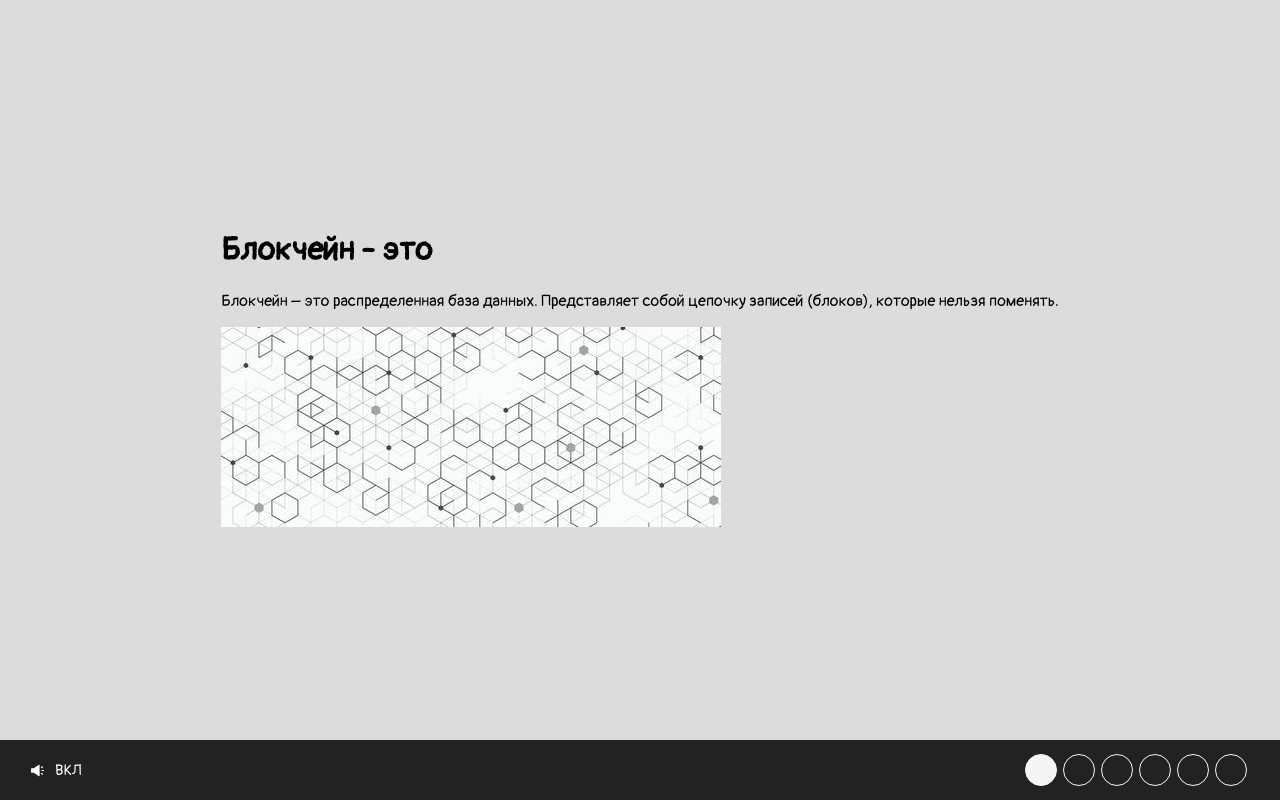
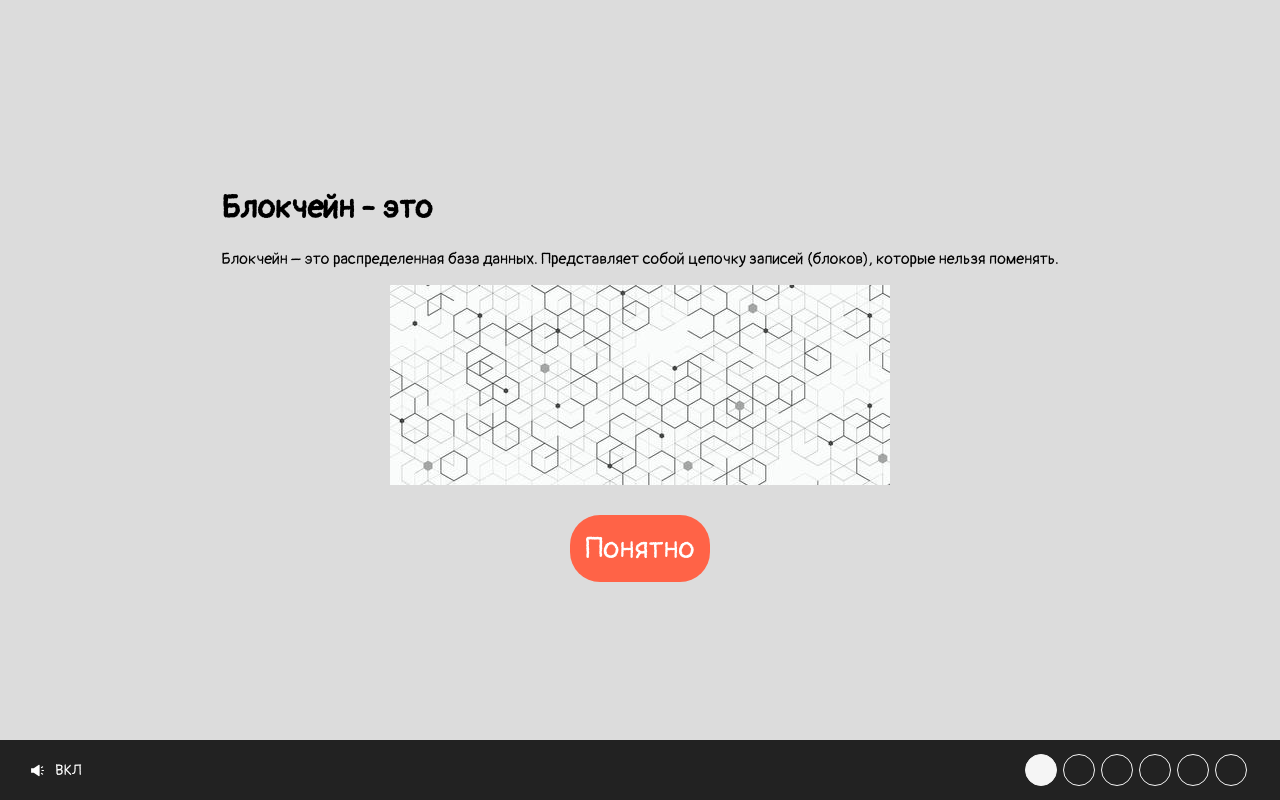
Before and after one commit to zoxione/blockchain-learn, a React (Create React App) app: page / in a window 1280 px wide. Both pictures are taken after a click on the button "Играть". Built offline with nearby package versions, Linux system fonts and the light colour scheme.

Commit message:
first page

```diff
--- a/src/App.css
+++ b/src/App.css
@@ -38,3 +38,20 @@ body, p, button {
 .button_start:hover {
   background-color: rgb(251, 130, 109);
 }
+
+.button_next {
+  font-size: 30px;
+  background-color: tomato;
+  color: white;
+  cursor: pointer;
+  padding: 15px;
+  border: 0;
+  border-radius: 30px;
+  display: block;
+  margin-left: auto;
+  margin-right: auto;
+}
+
+.button_next:hover {
+  background-color: rgb(251, 130, 109);
+}
--- a/src/App.js
+++ b/src/App.js
@@ -33,7 +33,10 @@ class App extends React.Component {
             </div>
           }
           { this.state.page === 1 &&
-            <First />
+            <div>
+              <First />
+              <button className="button_next">Понятно</button>
+            </div>
           }
         </div>
         <Menu page={this.state.page} />
--- a/src/pages/First.css
+++ b/src/pages/First.css
@@ -1,3 +1,16 @@
 .first {
     margin: 30px;
 }
+
+.first img {
+    display: block;
+    margin-left: auto;
+    margin-right: auto;
+    height: 100px;
+}
+
+@media screen and (min-width: 600px) {
+    .first img {
+      height: 200px;
+    }
+  }
--- a/src/pages/First.js
+++ b/src/pages/First.js
@@ -1,5 +1,7 @@
 import React from "react";
 import './First.css';
+
+import blockchain from './blockchain.jpg'
 
 class First extends React.Component {
     render() {
@@ -7,7 +9,7 @@ class First extends React.Component {
             <div className="first">
                 <h1>Блокчейн - это</h1>
                 <p>Блокчейн – это распределенная база данных. Представляет собой цепочку записей (блоков), которые нельзя поменять.</p>
-                <img src="./blockchain.jpg" alt="blockchain" />
+                <img src={blockchain} alt="blockchain" />
             </div>
         )
     };
```
Also changed, not shown: src/pages/blockchain.jpg (renamed from public/blockchain.jpg).
